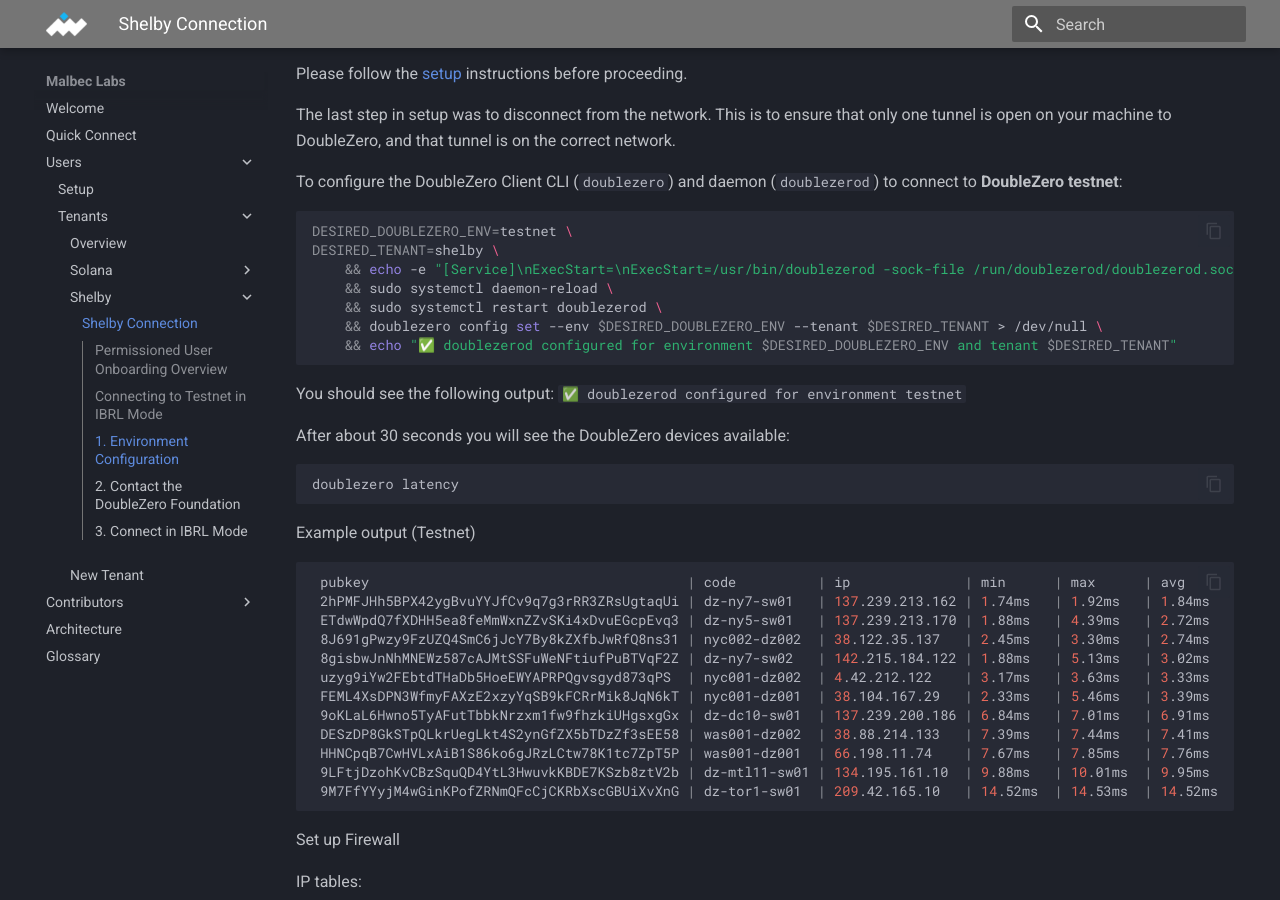
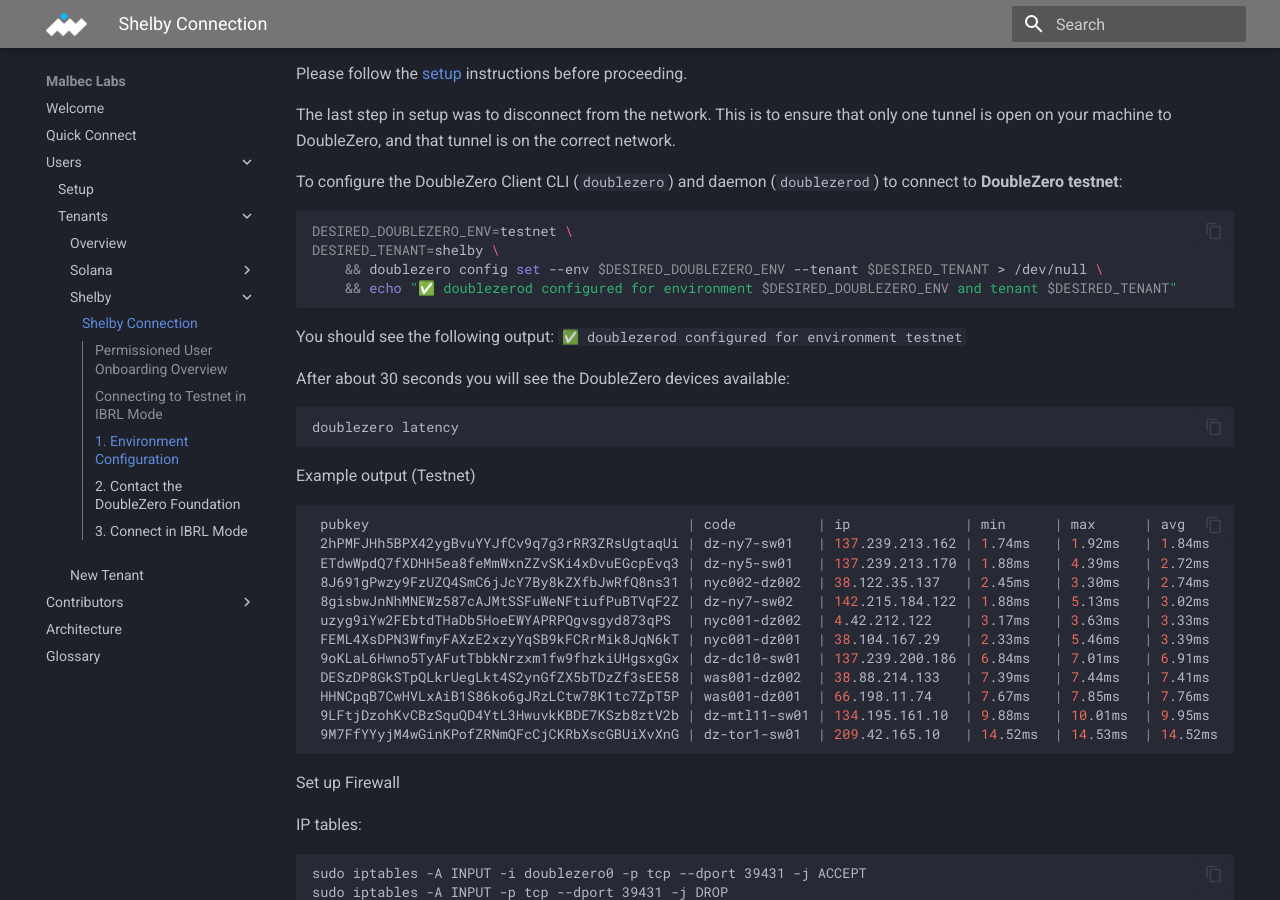
Before and after one commit to malbeclabs/docs, an MkDocs documentation site: the page built from docs/Shelby Permissioned Connection.md, in a window 1280 px wide and 900 px high, scrolled down 590 px. Built offline with MkDocs 1.6.1 and Material for MkDocs 9.7.7, drawn with Linux system fonts in a browser that asks for light colours.

Commit message:
Update Shelby Permissioned Connection.md

````diff
--- a/docs/Shelby Permissioned Connection.md
+++ b/docs/Shelby Permissioned Connection.md
@@ -27,9 +27,6 @@
 ```bash
 DESIRED_DOUBLEZERO_ENV=testnet \
 DESIRED_TENANT=shelby \
-    && echo -e "[Service]\nExecStart=\nExecStart=/usr/bin/doublezerod -sock-file /run/doublezerod/doublezerod.sock -env $DESIRED_DOUBLEZERO_ENV -tenant $DESIRED_TENANT" | sudo tee /etc/systemd/system/doublezerod.service.d/override.conf > /dev/null \
-    && sudo systemctl daemon-reload \
-    && sudo systemctl restart doublezerod \
     && doublezero config set --env $DESIRED_DOUBLEZERO_ENV --tenant $DESIRED_TENANT > /dev/null \
     && echo "✅ doublezerod configured for environment $DESIRED_DOUBLEZERO_ENV and tenant $DESIRED_TENANT"
 ```
````
